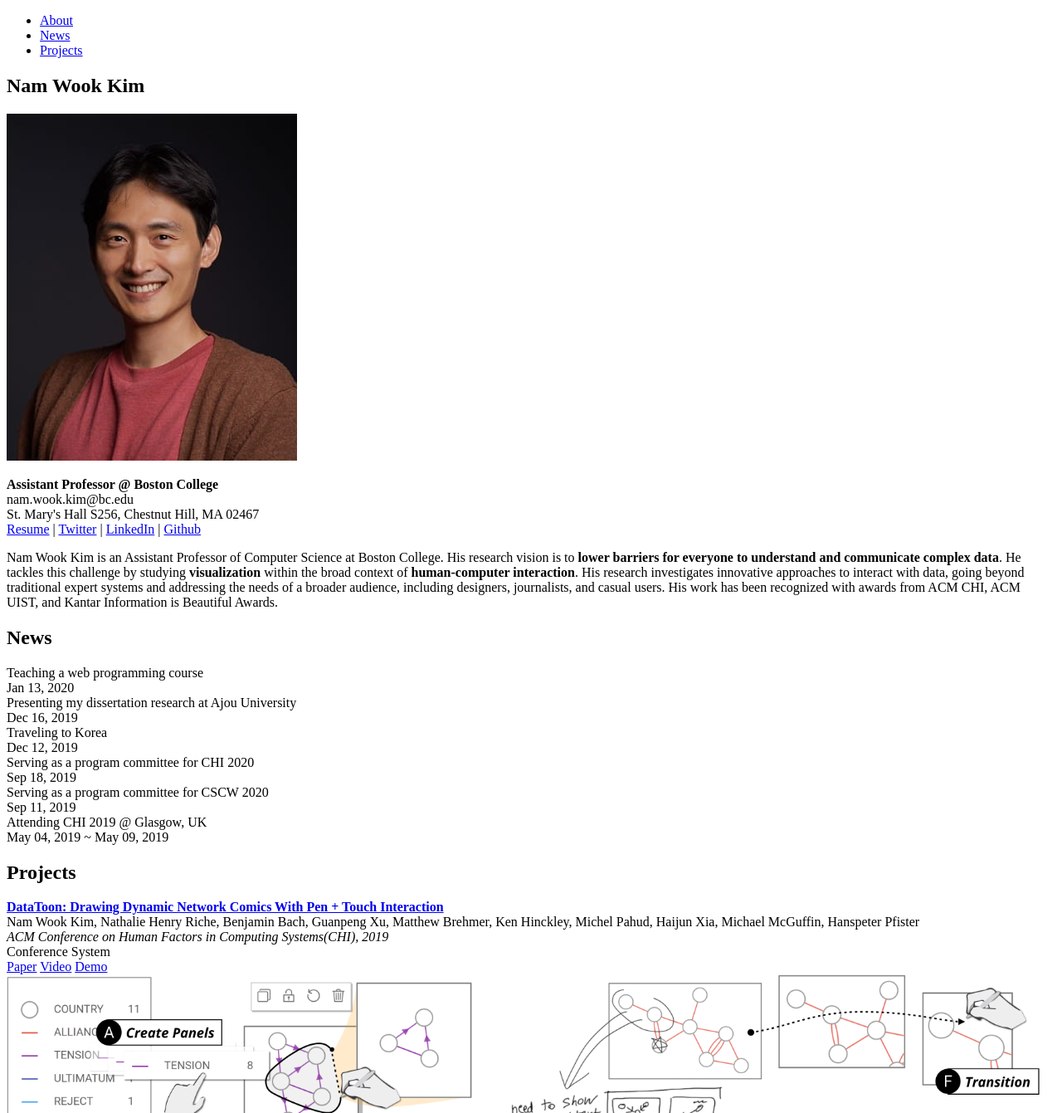
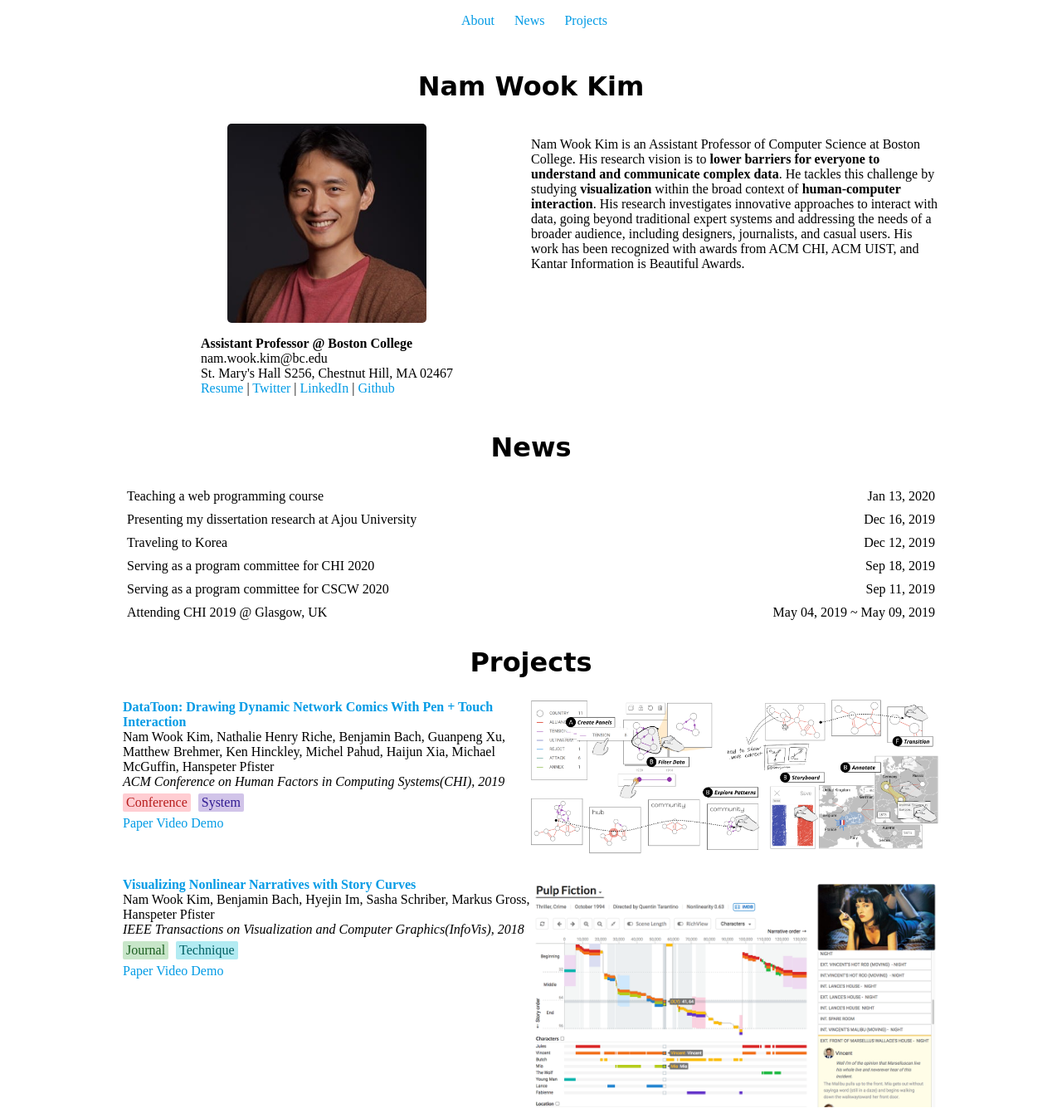
Before and after one commit to hebt506/portfolio-namwkim, a plain HTML site: page index.html in a window 1280 px wide. Shown: the top 1341 px of the page at 83% size. Drawn offline with Linux system fonts and the light colour scheme.

Commit message:
css basics

```diff
--- a/index.html
+++ b/index.html
@@ -5,7 +5,7 @@
 
     <!-- favicon-->
     <link rel="icon" type="image/png" sizes="32x32" href="assets/favicon.png">
-
+    <link rel="stylesheet" href="style.css" />
 </head>
 <body>
     <div class="container">
@@ -23,9 +23,11 @@
             </ul>
         </nav>
         <section id="about">
-            <h1>Nam Wook Kim</h1>
-            <div>
-                <img src="assets/profile.png"/>
+            <h1 class="title">Nam Wook Kim</h1>
+
+            <div class="row">
+                <div class="col-6">
+                    <img class="profile-img" src="assets/profile.png"/>
                     <p>
                         <strong>Assistant Professor @ Boston College</strong><br>
                         nam.wook.kim@bc.edu <br>
@@ -33,9 +35,8 @@
                         <a href="assets/resume.pdf" target="_blank">Resume</a> |
                         <a href="https://twitter.com/namwkim85" target="_blank">Twitter</a> | <a href="https://www.linkedin.com/in/namwkim/" target="_blank">LinkedIn</i></a> | <a href="https://github.com/namwkim" target="_blank">Github</a><br>
                     </p>
-
                 </div>
-            <div>
+                <div class="col-6">
                     <p>
                         Nam Wook Kim is an Assistant Professor of Computer Science at Boston
                         College. His research vision is to <strong>lower barriers for everyone to
@@ -49,67 +50,70 @@
                     </p>
                 </div>
 
+            </div >
+
+
 
         </section>
         <section id="news">
-            <h1>News</h1>
+            <h1 class="title">News</h1>
             <div>
-                <div>
-                    <div>
+                <div class="row">
+                    <div class="col-8">
                         Teaching a web programming course
                     </div>
-                    <div>
+                    <div class="col-4">
                         Jan 13, 2020
                     </div>
                 </div>
-                <div>
-                    <div>
+                <div class="row">
+                    <div class="col-8">
                         Presenting my dissertation research at Ajou University
                     </div>
-                    <div>
+                    <div class="col-4">
                         Dec 16, 2019
                     </div>
                 </div>
-                <div>
-                    <div>
+                <div class="row">
+                    <div class="col-8">
                         Traveling to Korea
                     </div>
-                    <div>
+                    <div class="col-4">
                         Dec 12, 2019
                     </div>
                 </div>
-                <div>
-                    <div>
+                <div class="row">
+                    <div class="col-8">
                         Serving as a program committee for CHI 2020
                     </div>
-                    <div>
+                    <div class="col-4">
                         Sep 18, 2019
                     </div>
                 </div>
-                <div>
-                    <div>
+                <div class="row">
+                    <div class="col-8">
                         Serving as a program committee for CSCW 2020
                     </div>
-                    <div>
+                    <div class="col-4">
                         Sep 11, 2019
                     </div>
                 </div>
-                <div>
-                    <div>
+                <div class="row">
+                    <div class="col-8">
                         Attending CHI 2019 @ Glasgow, UK
                     </div>
-                    <div>
+                    <div class="col-4">
                         May 04, 2019 ~ May 09, 2019
                     </div>
                 </div>
-            </di>
+            </div>
         </section>
         <section id="projects">
-            <h1>Projects</h1>
+            <h1 class="title">Projects</h1>
 
             <div>
-                <div>
-                    <div>
+                <div class="row">
+                    <div class="col-6">
                         <div>
                             <a href="datatoon.html"><strong>DataToon: Drawing Dynamic Network Comics With Pen + Touch Interaction</strong></a>
                         </div>
@@ -120,8 +124,8 @@
                             <em>ACM Conference on Human Factors in Computing Systems(CHI), 2019</em>
                         </div>
                         <div>
-                            <span>Conference</span>
-                            <span>System</span>
+                            <span class="tag conference">Conference</span>
+                            <span class="tag system">System</span>
                         </div>
                         <div>
                             <span><a href="assets/datatoon/paper.pdf" target="_blank">Paper</a></span>
@@ -129,12 +133,12 @@
                             <span><a href="https://datatoon.github.io/" target="_blank">Demo</a></span>
                         </div>
                     </div>
-                    <div>
+                    <div class="col-6">
                         <img src="assets/datatoon/teaser.png" width="100%">
                     </div>
                 </div>
-                <div>
-                    <div>
+                <div class="row">
+                    <div class="col-6">
                         <div>
                             <a href="storycurves.html"><strong>Visualizing Nonlinear Narratives with Story Curves</strong></a>
                         </div>
@@ -145,8 +149,8 @@
                             <em>IEEE Transactions on Visualization and Computer Graphics(InfoVis), 2018</em>
                         </div>
                         <div>
-                                <span>Journal</span>
-                                <span>Technique</span>
+                                <span class="tag journal">Journal</span>
+                                <span class="tag technique">Technique</span>
                         </div>
                         <div>
                             <span><a href="assets/storycurves/paper.pdf" target="_blank">Paper</a></span>
@@ -155,12 +159,12 @@
                         </div>
 
                     </div>
-                    <div>
+                    <div class="col-6">
                         <img src="assets/storycurves/teaser.png" width="100%">
                     </div>
                 </div>
-                <div>
-                    <div>
+                <div class="row">
+                    <div class="col-6">
                         <div>
                             <a href="bubbleview.html"><strong>BubbleView: an Alternative to Eye-tracking for Crowdsourcing Image Importance</strong></a>
                         </div>
@@ -180,7 +184,7 @@
                             <span><a href="https://bubbleview.namwkim.org/" target="_blank">Demo</a></span>
                         </div>
                     </div>
-                    <div>
+                    <div class="col-6">
                         <img src="assets/bubbleview/teaser.png" width="100%">
                     </div>
                 </div>
--- /dev/null
+++ b/style.css
@@ -0,0 +1,144 @@
+body {
+    /* font-family: 'Open Sans', sans-serif; */
+}
+.container{
+    max-width:1024px;
+    width:100%;
+    margin: 0 auto;
+    padding:50px 20px 20px 20px;
+    box-sizing: border-box;
+}
+
+a{
+    text-decoration: none;
+    color:#039BE5;
+    /* color: black; */
+    /* text-decoration-color: #B3E5FC; */
+    /* text-decoration-color: blue; */
+    /* text-decoration: underline; */
+    /* text-decoration-style: dotted; */
+    /* background-color: #B3E5FC; */
+    transition: background-color 0.2s;
+}
+a:hover{
+    text-decoration: none;
+    background-color: #B3E5FC;
+}
+
+nav ul{
+    list-style-type: none;
+    margin: 0;
+    padding: 1rem;
+    display: flex;
+    justify-content: center;
+    position: fixed;
+    top:0;
+    left:0;
+    width:100%;
+    /* height:2rem;  */
+    background-color: white;
+}
+li a {
+    margin-right:1.5rem;
+    text-decoration: none;
+}
+
+footer{
+    width: 100%;
+    text-align: center;
+    margin: 10px 0px 10px 0px;
+}
+
+section .title{
+    font-family: 'Abril Fatface', cursive;
+    font-size: 2rem;
+    text-align: center;
+}
+section{
+    margin: 1rem 0 1rem 0;
+}
+.row{
+    display: flex;
+}
+
+.col-1 {width: 8.33%;}
+.col-2 {width: 16.66%;}
+.col-3 {width: 25%;}
+.col-4 {width: 33.33%;}
+.col-5 {width: 41.66%;}
+.col-6 {width: 50%;}
+.col-7 {width: 58.33%;}
+.col-8 {width: 66.66%;}
+.col-9 {width: 75%;}
+.col-10 {width: 83.33%;}
+.col-11 {width: 91.66%;}
+.col-12 {width: 100%;}
+
+#news .col-4 {
+    text-align: right;
+}
+
+
+#about .col-6:nth-child(1){
+    display: flex;
+    flex-direction: column;
+    align-items: center;
+}
+
+
+.profile-img{
+    border-radius: 5px;
+    width: 240px;
+    height:240px;
+    object-fit:cover;
+}
+
+#news .row {
+    padding:5px;
+}
+
+#projects .row{
+    margin-bottom: 1.5rem;
+}
+
+.tag{
+    display: inline-block;
+    border-radius: 2px;
+    margin: 5px 5px 5px 0px;
+    padding: 2px 4px 2px 4px;
+    background: #eeeeee;
+}
+.tag:last-child{
+    margin: 5px 0px 5px 0px;
+}
+.conference{
+    background-color: #FFCDD2;
+    color: #B71C1C;
+}
+.journal{
+    background-color: #C8E6C9;
+    color: #1B5E20;
+}
+.system{
+    background-color: #D1C4E9;
+    color: #311B92;
+}
+.technique{
+    background-color: #B2EBF2;
+    color: #006064;
+}
+.evaluation{
+    background-color: #FFE0B2;
+    color: #E65100;
+}
+
+.project-materials{
+    margin: 0.5rem 0 0.5rem 0;
+}
+.project-materials span{
+    margin: 0 0.5rem 0 0
+}
+
+.project-teaser{
+    width: 100%;
+}
```
Also changed, not shown: bubbleview.html (+13 -12 lines), datatoon.html (+13 -13 lines), storycurves.html (+13 -13 lines). Lines whose indentation alone changed are shown as unchanged.
